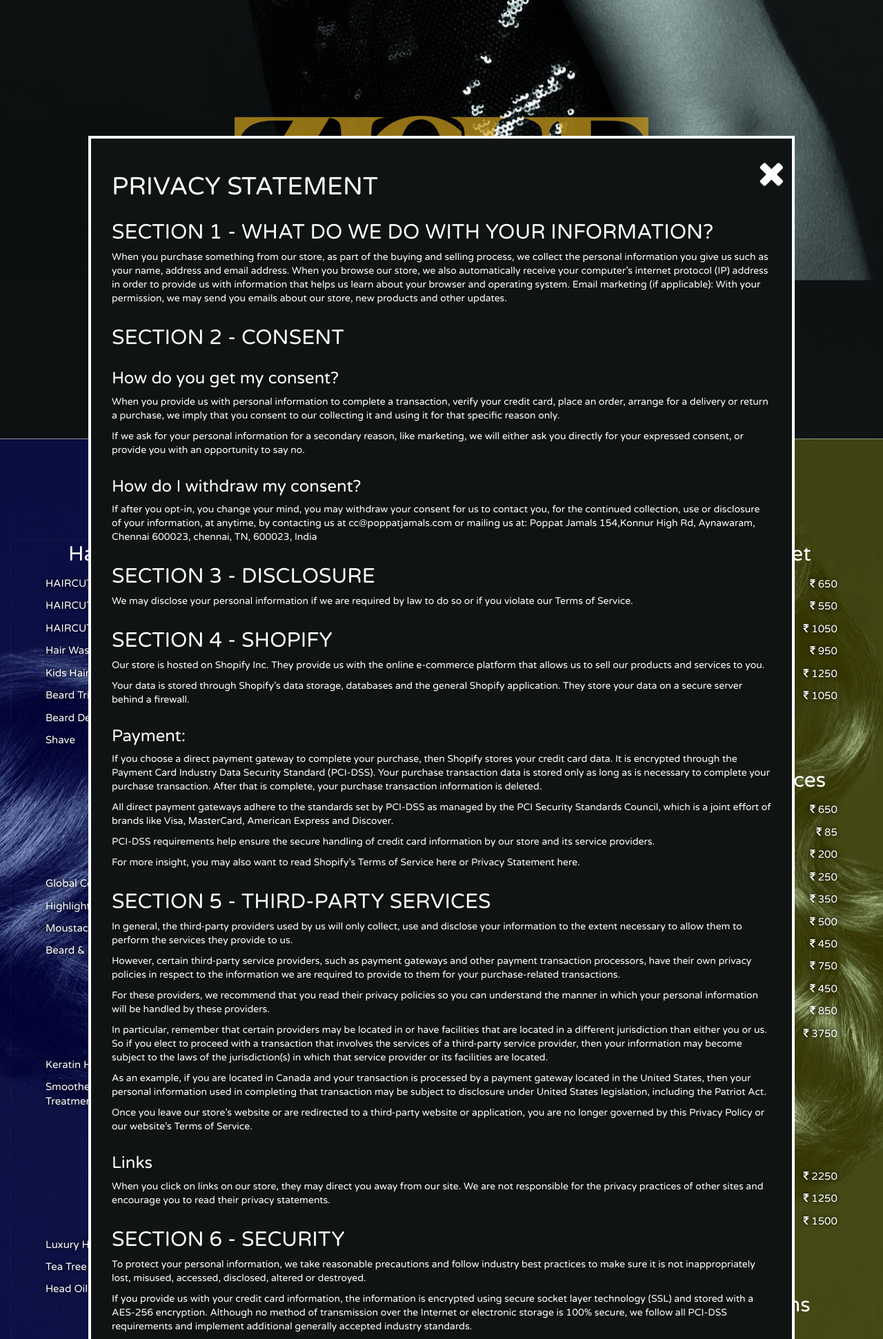
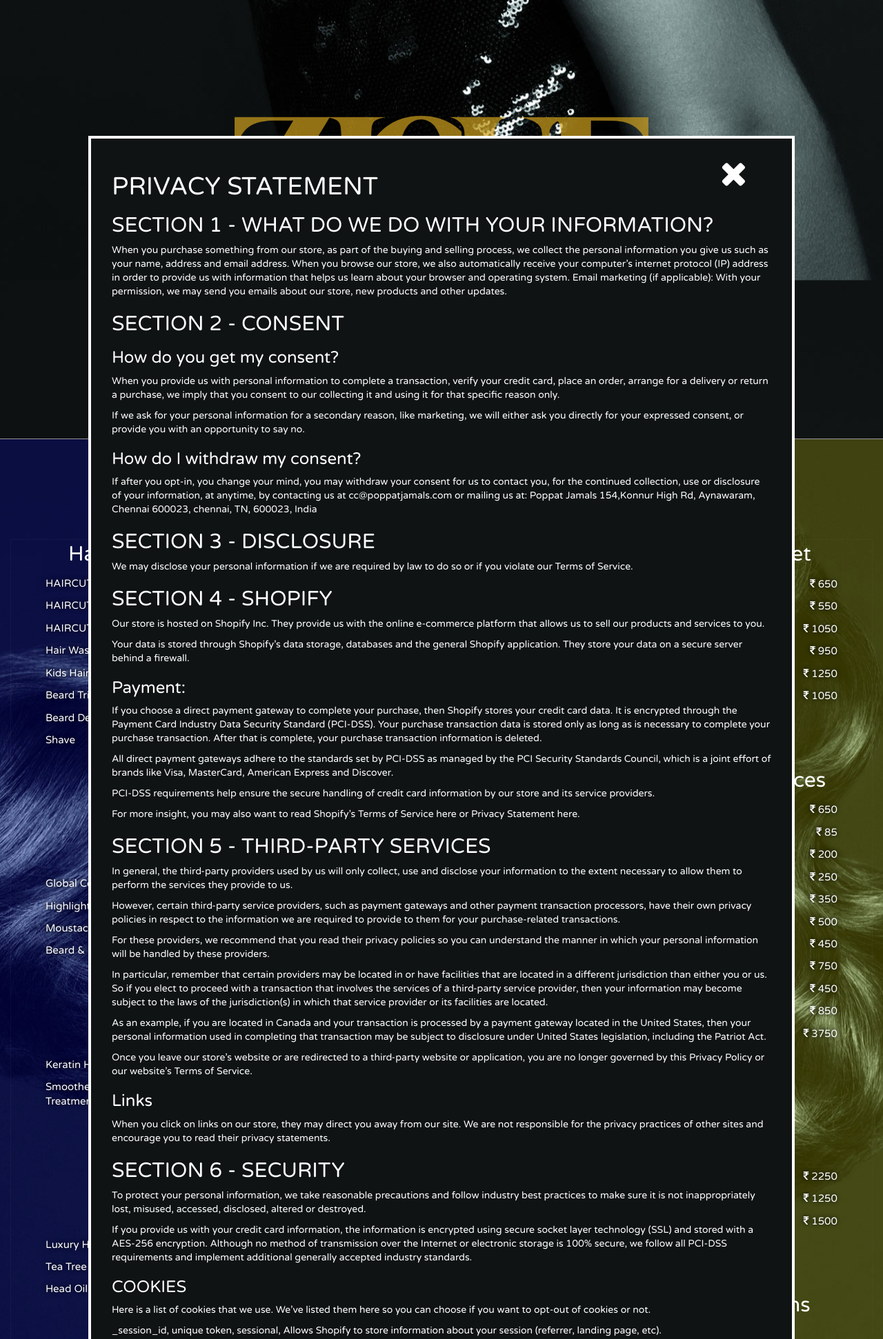
Before and after one commit to SajithPradeep/ZiqueSalonSpa, a PHP site: page / in a window 1280 px wide, after a click on "Privacy Statement". Shown: the part 55-1997 px from the top of the page at 69% size. Run offline with PHP 8.4, Linux system fonts and the light colour scheme; some libraries are stand-ins or nearby versions.

Commit message:
close privacy statement icon

```diff
--- a/css/style.css
+++ b/css/style.css
@@ -204,14 +204,17 @@ body {
     width: 80%;
     height: 80%;
     border: 4px solid #fff;
-    overflow-y: scroll;
 }
 .privacy-text:hover, .privacy-statement-close-button:hover {
     cursor: pointer;
 }
+.privacy-statement-content {
+    position: relative;
+    overflow-y: scroll;
+}
 .privacy-statement-close-button {
     position: fixed;
-    right: 10px;
+    right: 65px;
     top: 25px;
 }
 /*------------End of Privacy Statement Styles---------*/
--- a/home.html
+++ b/home.html
@@ -178,6 +178,7 @@
              <!-- The Privacy Statement Content -->
 
             <div id="privacy-statement">
+                <div class="privacy-statement-content">
                 <h1>PRIVACY STATEMENT</h1>
                 <h2>SECTION 1 - WHAT DO WE DO WITH YOUR INFORMATION?</h2>
                 <p>When you purchase something from our store, as part of the buying and selling process, we collect the personal information you give us such as your name, address and email address. When you browse our store, we also automatically receive your computer’s internet protocol (IP) address in order to provide us with information that helps us learn about your browser and operating system. Email marketing (if applicable): With your permission, we may send you emails about our store, new products and other updates.</p>
@@ -224,8 +225,9 @@
                 <p>If our store is acquired or merged with another company, your information may be transferred to the new owners so that we may continue to sell products to you.</p>
                 <h2>QUESTIONS AND CONTACT INFORMATION</h2>
                 <p>If you would like to: access, correct, amend or delete any personal information we have about you, register a complaint, or simply want more information contact our Privacy Compliance Officer at ziquesalonspa@gmail.com OR at [Old No: 9 New No:7 Mc Nichols Road, Chetpet, Chennai- 600031, India]</p>
-                <div class="privacy-statement-close-button"onclick="triggerOverlay('privacy-statement')">
+                <div class="privacy-statement-close-button"onclick="triggerOverlay('privacy-statement')" data-toggle="tooltip" title="Close">
                     <i class="fa fa-times" aria-hidden="true"style="font-size:50px"></i>
+                </div>
                 </div>
             </div>
 
```
